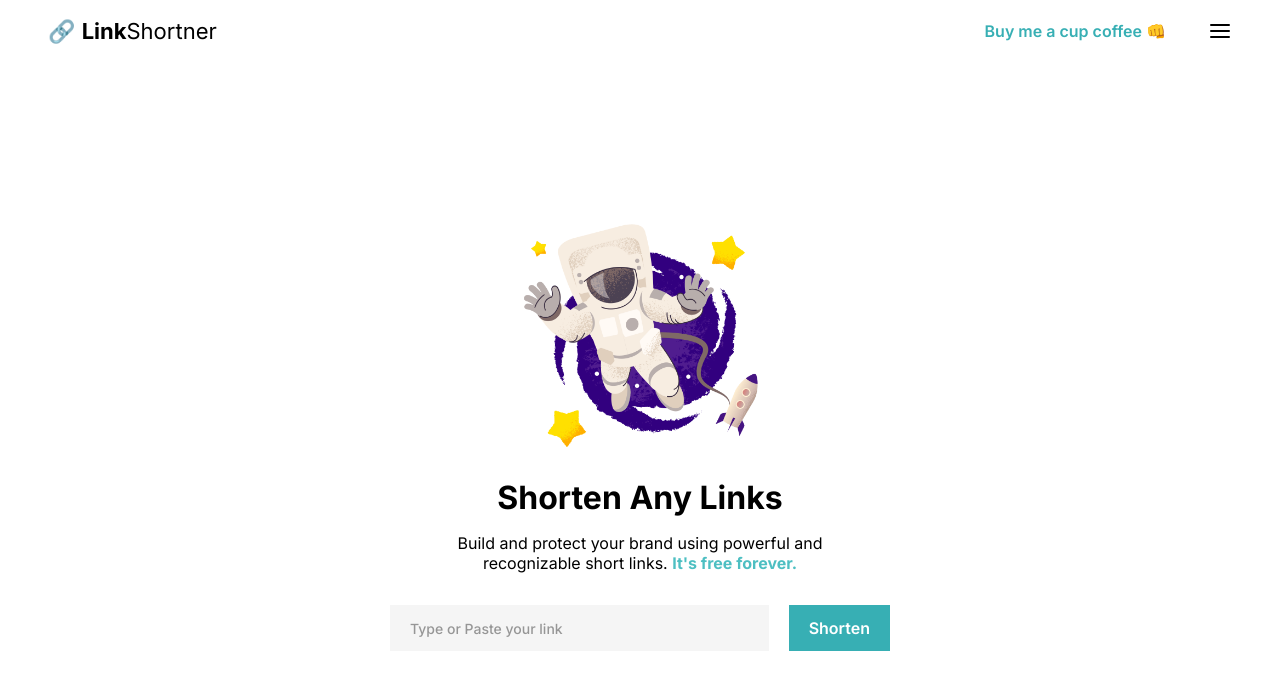
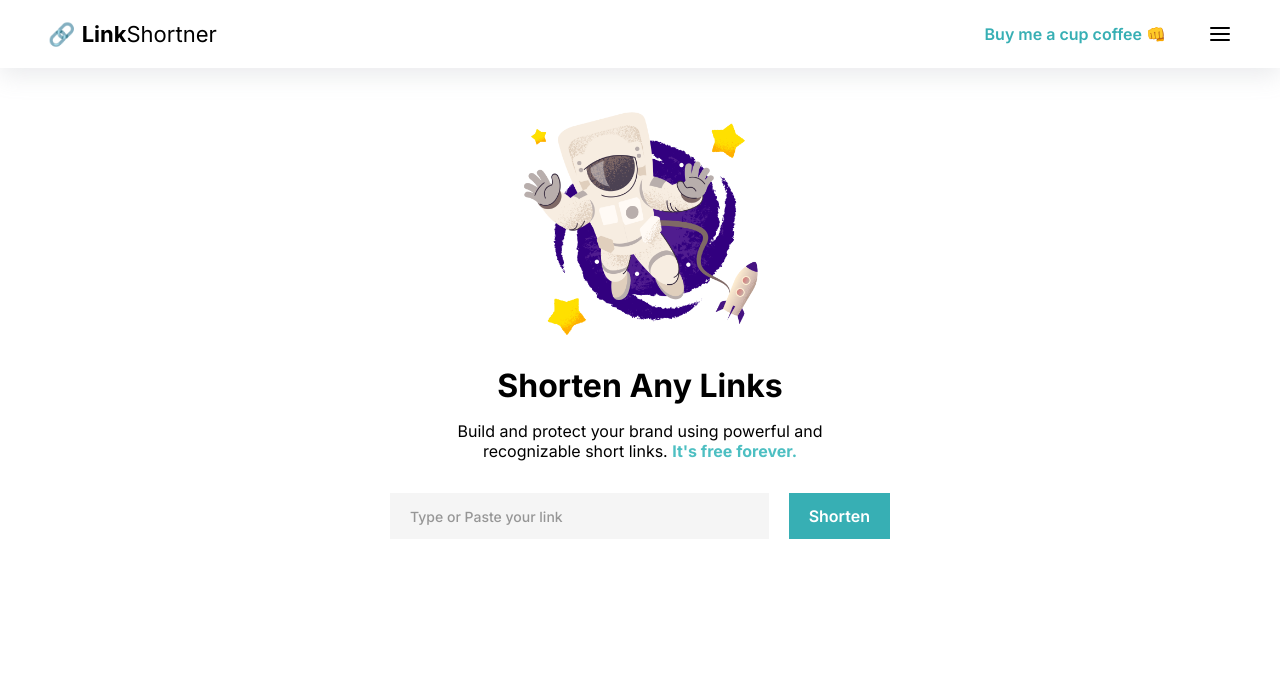
Before and after one commit to rodriguesabner/client-shorten, a React (Create React App) app: page / in a window 1280 px wide. Shown: the top 690 px of the page. Built offline with nearby package versions, Linux system fonts and the light colour scheme.

Commit message:
Add files via upload

```diff
--- a/src/components/Header/style.js
+++ b/src/components/Header/style.js
@@ -7,6 +7,11 @@ export const Layout = styled.div`
 
   background: #fff;
   z-index: 10;
+
+  position: sticky;
+  top: 0;
+
+  box-shadow: rgba(149, 157, 165, 0.2) 0px 8px 24px;
 `
 
 export const Container = styled.div`
--- a/src/components/StatisticsModal/style.js
+++ b/src/components/StatisticsModal/style.js
@@ -96,6 +96,18 @@ export const ResultContainer = styled.div`
     display: flex;
     justify-content: space-between;
 
+    :nth-child(1) {
+
+      p {
+        @media (max-width: 768px) {
+          white-space: nowrap;
+          overflow: hidden;
+          text-overflow: ellipsis;
+          max-width: 200px;
+        }
+      }
+    }
+
     :nth-child(2) {
       border-top: 1px solid rgba(0, 0, 0, .2);
       margin-top: 1em;
--- a/src/pages/Home/index.js
+++ b/src/pages/Home/index.js
@@ -91,10 +91,19 @@ const HomePage = () => {
                         forever.</b>
                     </p>
 
-                    <form onSubmit={(e) => shortLink(e)}>
+                    <form
+                        onSubmit={(e) => shortLink(e)}
+                    >
                         <InputDiv>
-                            <input placeholder={"Type or Paste your link"} value={url}
-                                   onChange={(e) => setUrl((e.target.value))}/>
+                            <input
+                                placeholder={"Type or Paste your link"}
+                                value={url}
+                                onChange={(e) => setUrl((e.target.value))}
+                                spellCheck={"off"}
+                                autoComplete="off"
+                                autoCorrect={"off"}
+                                autoCapitalize={"off"}
+                            />
                             <button type={"submit"}>
                                 Shorten
                             </button>
--- a/src/styles/GlobalStyle.js
+++ b/src/styles/GlobalStyle.js
@@ -3,7 +3,7 @@ import styled from 'styled-components'
 
 export const Layout = styled.div`
   width: 100%;
-  height: 100%;
+  //height: 100%;
 
   display: flex;
   flex-direction: column;
@@ -12,11 +12,9 @@ export const Layout = styled.div`
 export const Container = styled.div`
   width: 100%;
   height: 100%;
-  display: grid;
+  display: flex;
   flex-direction: column;
   padding: 2em;
-
-  overflow: auto;
 `
 
 export default createGlobalStyle`
@@ -29,12 +27,13 @@ export default createGlobalStyle`
 
   html {
     background: var(--primary);
-    overflow: hidden;
+    //overflow: hidden;
+
+    max-height: 100vh;
+    max-width: 100vw;
   }
 
   html, body {
-    max-height: 100vh;
-    max-width: 100vw;
     width: 100%;
     height: 100%;
   }
```
